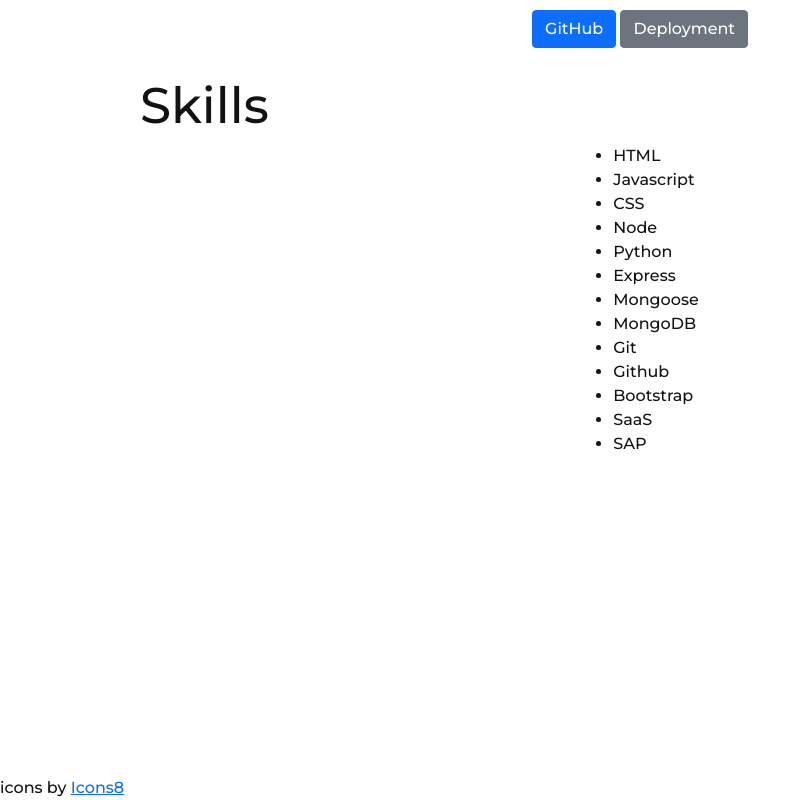
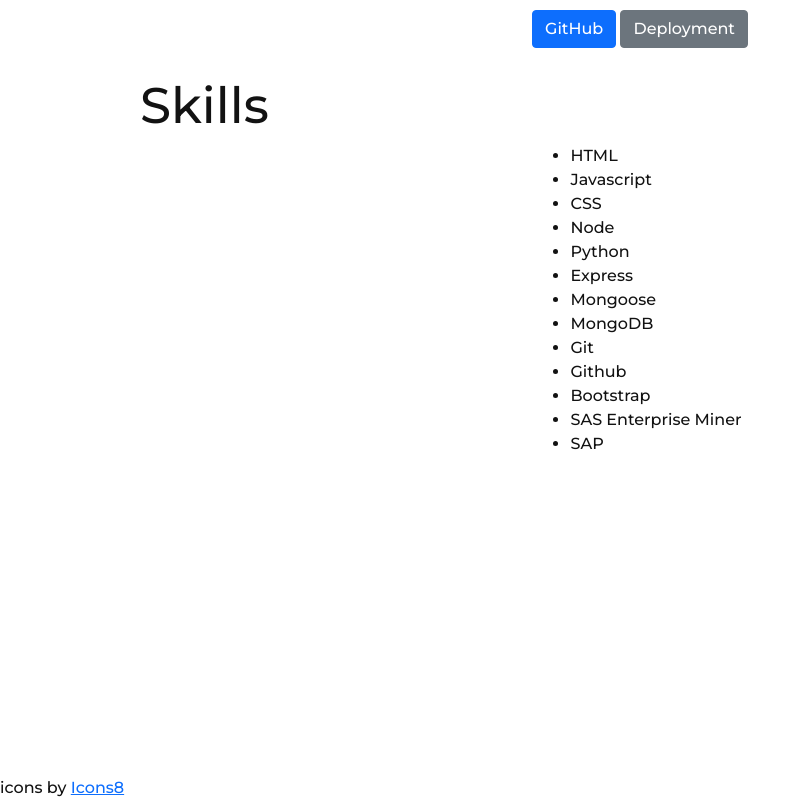
Before and after one commit to ntharden/my-portfolio, a plain HTML site: page index.html in a window 1280 px wide. Shown: the part 2424-3224 px from the top of the page, without its empty margins (0-810 px from the left). Drawn offline with nearby package versions, Linux system fonts and the light colour scheme.

Commit message:
edits content

```diff
--- a/index.html
+++ b/index.html
@@ -81,7 +81,7 @@
         <li>Git</li>
         <li>Github</li>
         <li>Bootstrap</li>
-        <li>SaaS</li>
+        <li>SAS Enterprise Miner</li>
         <li>SAP</li>
       </ul>
     </div>
```
